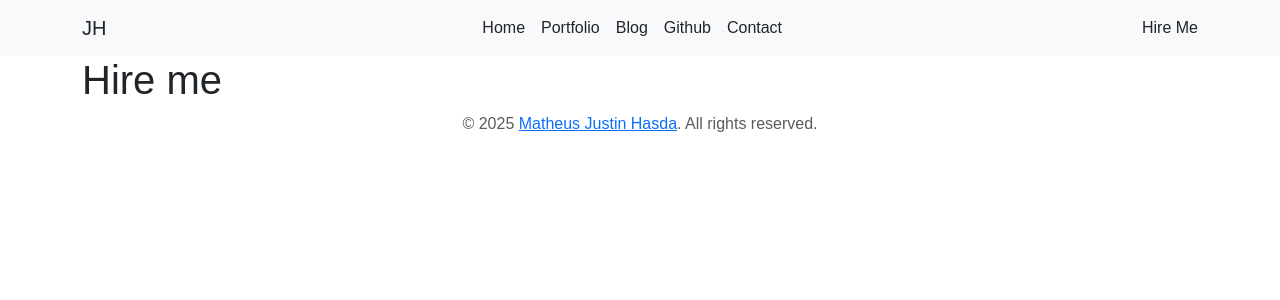
After one commit to hasdajustin/justin, a Django app: page /hire-me/ in a window 1280 px wide. The commit adds this page. Shown: the top 300 px of the page. Run offline with Django 5.2, Linux system fonts and the light colour scheme; some libraries are stand-ins or nearby versions; some web fonts are replaced.

Commit message:
rendering test on hire me page

```diff
--- a/core/templates/base.html
+++ b/core/templates/base.html
@@ -37,7 +37,7 @@
                     </li>
                 </ul>
             <div class="d-flex">
-                <a class="nav-link" href="#">Hire Me</a>
+                <a class="nav-link" href="{% url 'hireme' %}">Hire Me</a>
             </div>
             </div>
         </div>
--- /dev/null
+++ b/core/templates/core/hireme.html
@@ -0,0 +1,8 @@
+{% extends 'base.html' %}
+
+{% block content %}
+{% load static %}
+<div class="container">
+    <h1>Hire me</h1>
+</div>
+{% endblock content %}
--- a/core/urls.py
+++ b/core/urls.py
@@ -5,4 +5,5 @@ urlpatterns = [
     path('', views.home, name='home'),
     path('portfolio/', views.portfolio, name='portfolio'),
     path('contact/', views.contact, name='contact'),
+    path('hire-me/', views.hireme, name='hireme'),
 ]
--- a/core/views.py
+++ b/core/views.py
@@ -21,3 +21,6 @@ def contact(request):
     else:
         form = ContactForm()
     return render(request, 'core/contact.html', {'form': form})
+
+def hireme(request):
+    return render(request, 'core/hireme.html')
```
